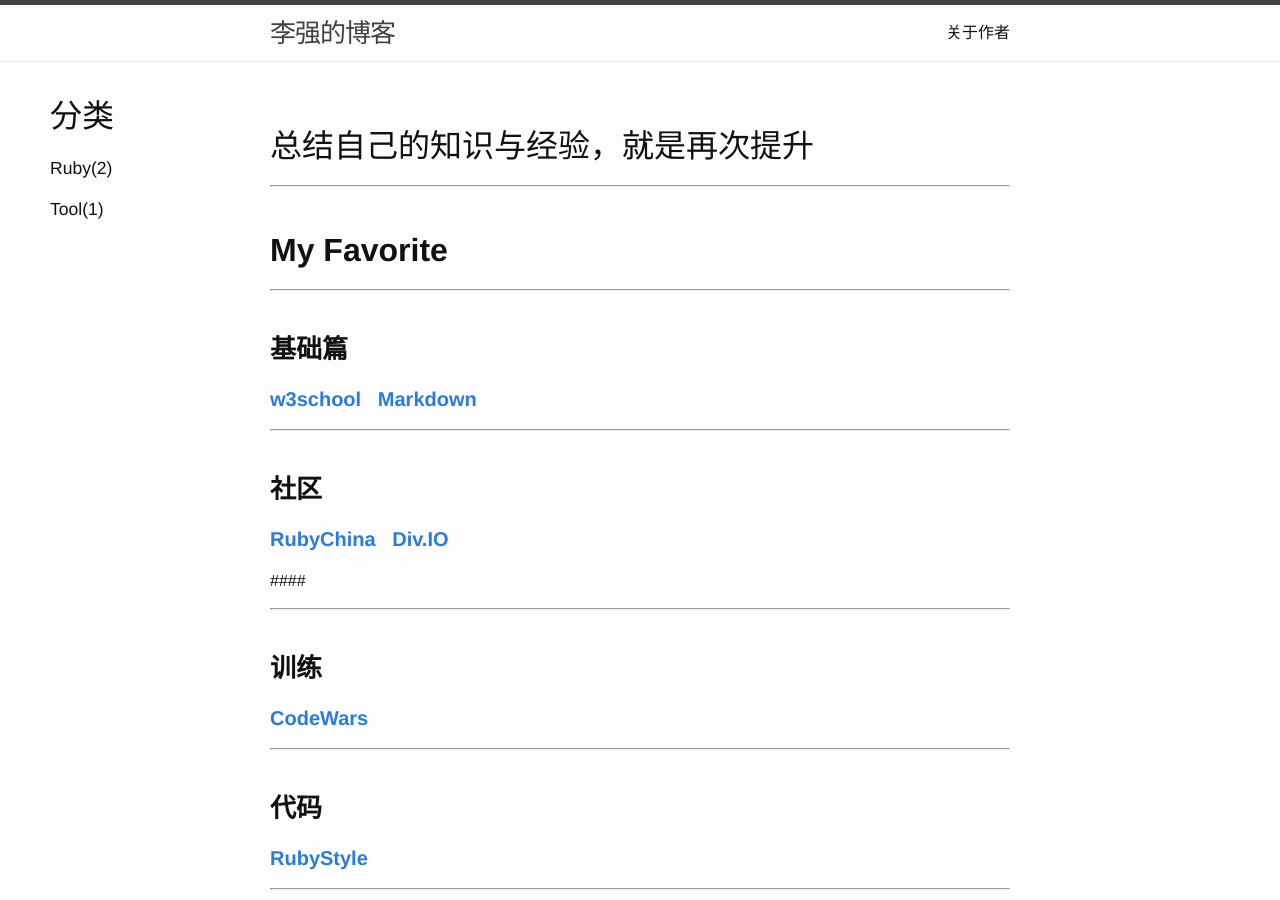
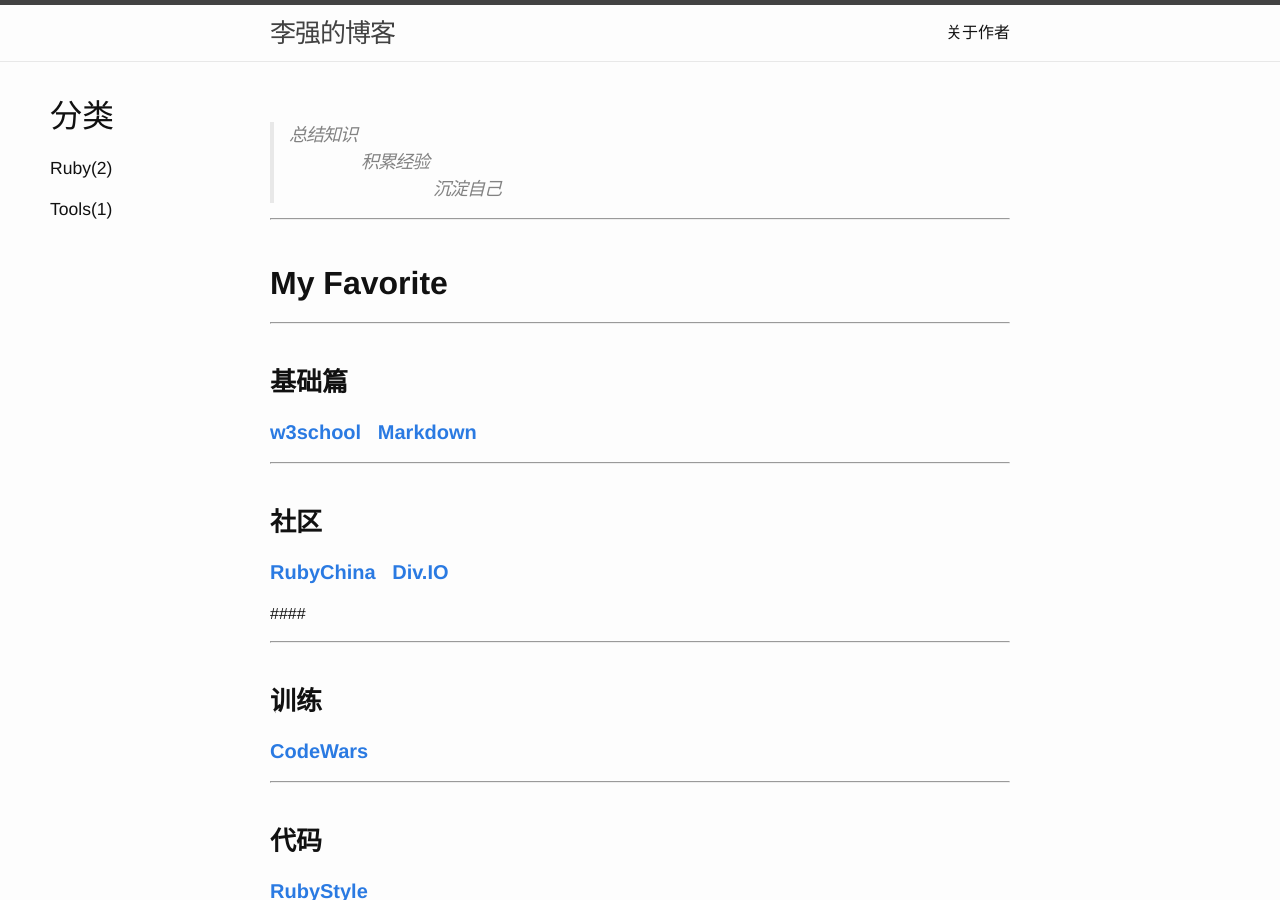
Before and after one commit to li-qiang/li-qiang.github.io, a Jekyll site: the page built from about.md, in a window 1280 px wide and 900 px high. Built offline with Jekyll 4.4.1, drawn with Linux system fonts in a browser that asks for light colours; Markdown is read by kramdown in place of the engine named in the settings.

Commit message:
liqiang - fix about me

```diff
--- a/_posts/2015-04-10-monit.markdown
+++ b/_posts/2015-04-10-monit.markdown
@@ -2,7 +2,7 @@
 layout: post
 title:  Monit
 date:   2015-04-10 20:40
-categories: tool
+categories: tools
 ---
 > Envoriment: Ubuntu 12.04.5
 
--- a/about.md
+++ b/about.md
@@ -4,7 +4,12 @@ title: 关于作者
 permalink: /about/
 ---
 
-## 总结自己的知识与经验，就是再次提升
+> 总结知识
+> <br>
+> &nbsp;&nbsp;&nbsp;&nbsp;&nbsp;&nbsp;&nbsp;&nbsp;&nbsp;&nbsp;&nbsp;&nbsp;&nbsp;&nbsp;&nbsp;&nbsp;&nbsp;&nbsp;积累经验
+> <br>
+> &nbsp;&nbsp;&nbsp;&nbsp;&nbsp;&nbsp;&nbsp;&nbsp;&nbsp;&nbsp;&nbsp;&nbsp;&nbsp;&nbsp;&nbsp;&nbsp;&nbsp;&nbsp;&nbsp;&nbsp;&nbsp;&nbsp;&nbsp;&nbsp;&nbsp;&nbsp;&nbsp;&nbsp;&nbsp;&nbsp;&nbsp;&nbsp;&nbsp;&nbsp;&nbsp;&nbsp;沉淀自己
+
 - - -
 <br>
 ## **My Favorite**
```
